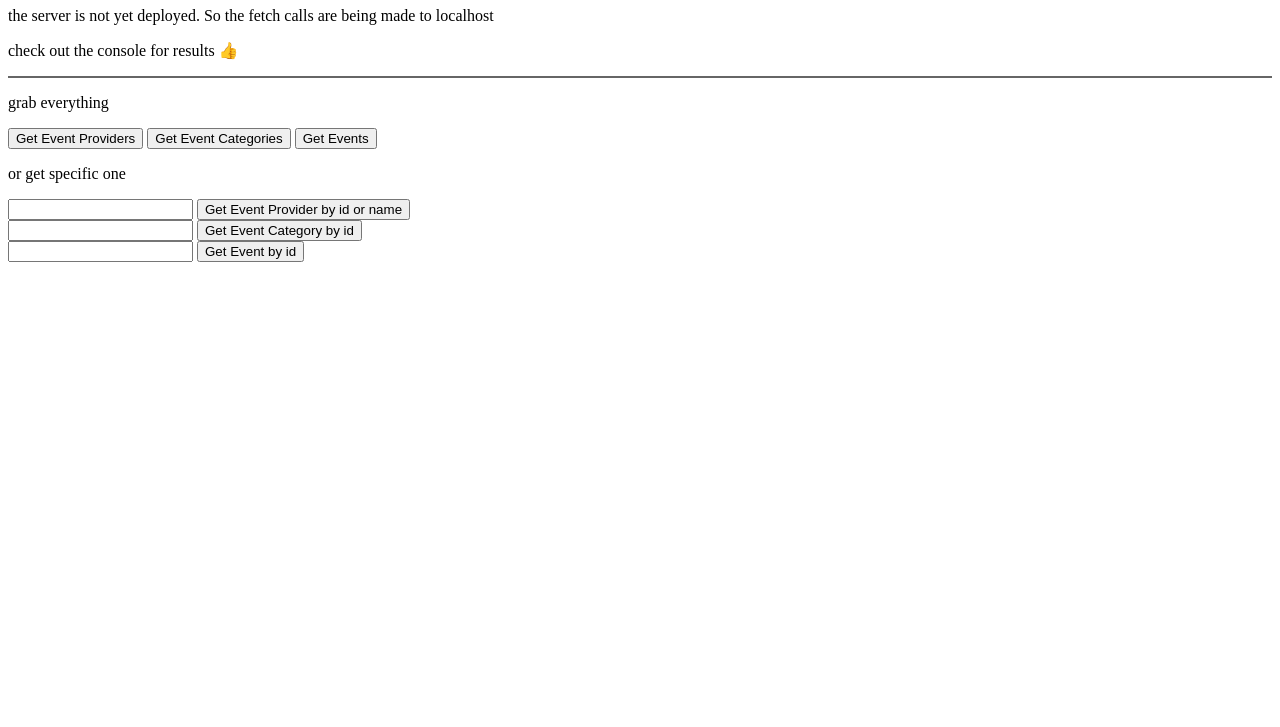
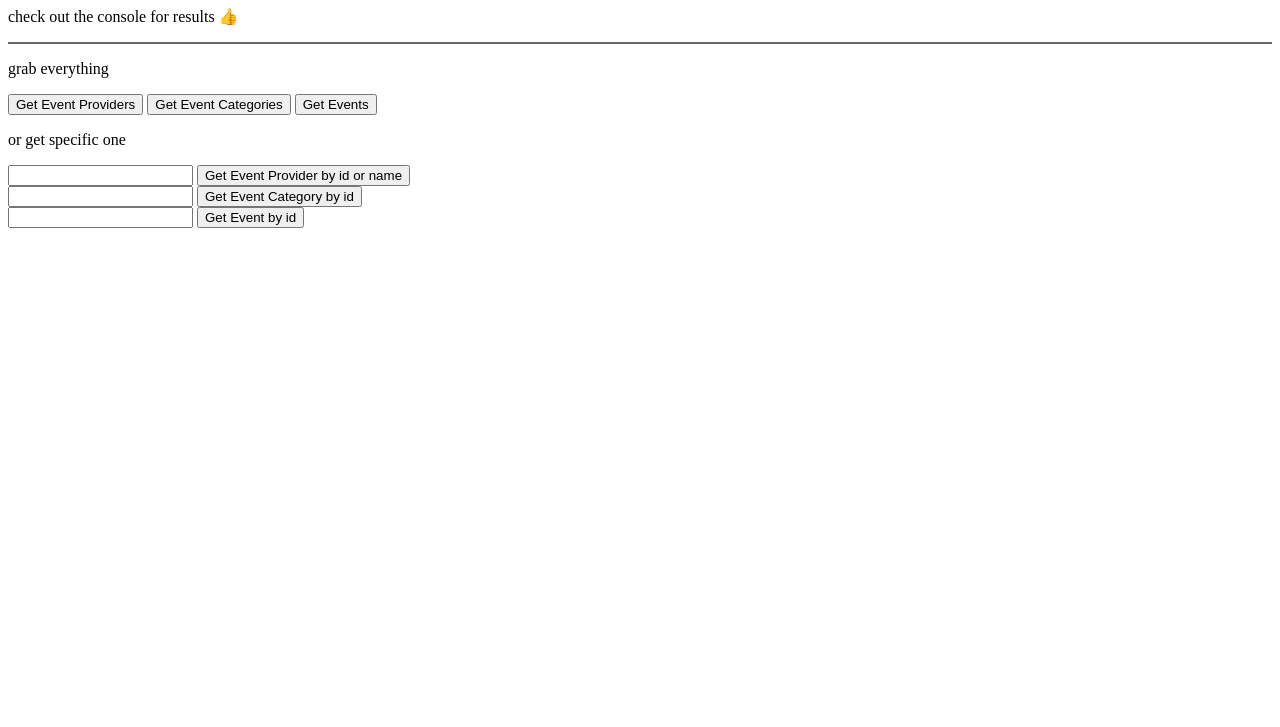
Before and after one commit to keithching/Spark, a website: page public/index.html in a window 1280 px wide. Shown: the part 73-800 px from the top of the page. Drawn offline with Linux system fonts and the light colour scheme.

Commit message:
test commit 23 Dec 2022

```diff
--- a/public/index.html
+++ b/public/index.html
@@ -10,7 +10,6 @@
 </head>
 <body>
     <h1>Hi! Click the buttons below to fetch from my API</h1>
-    <p>the server is not yet deployed. So the fetch calls are being made to localhost</p>
     <p>check out the console for results 👍 </p>
     <div class="separator"></div>
     <div class="container">
```
